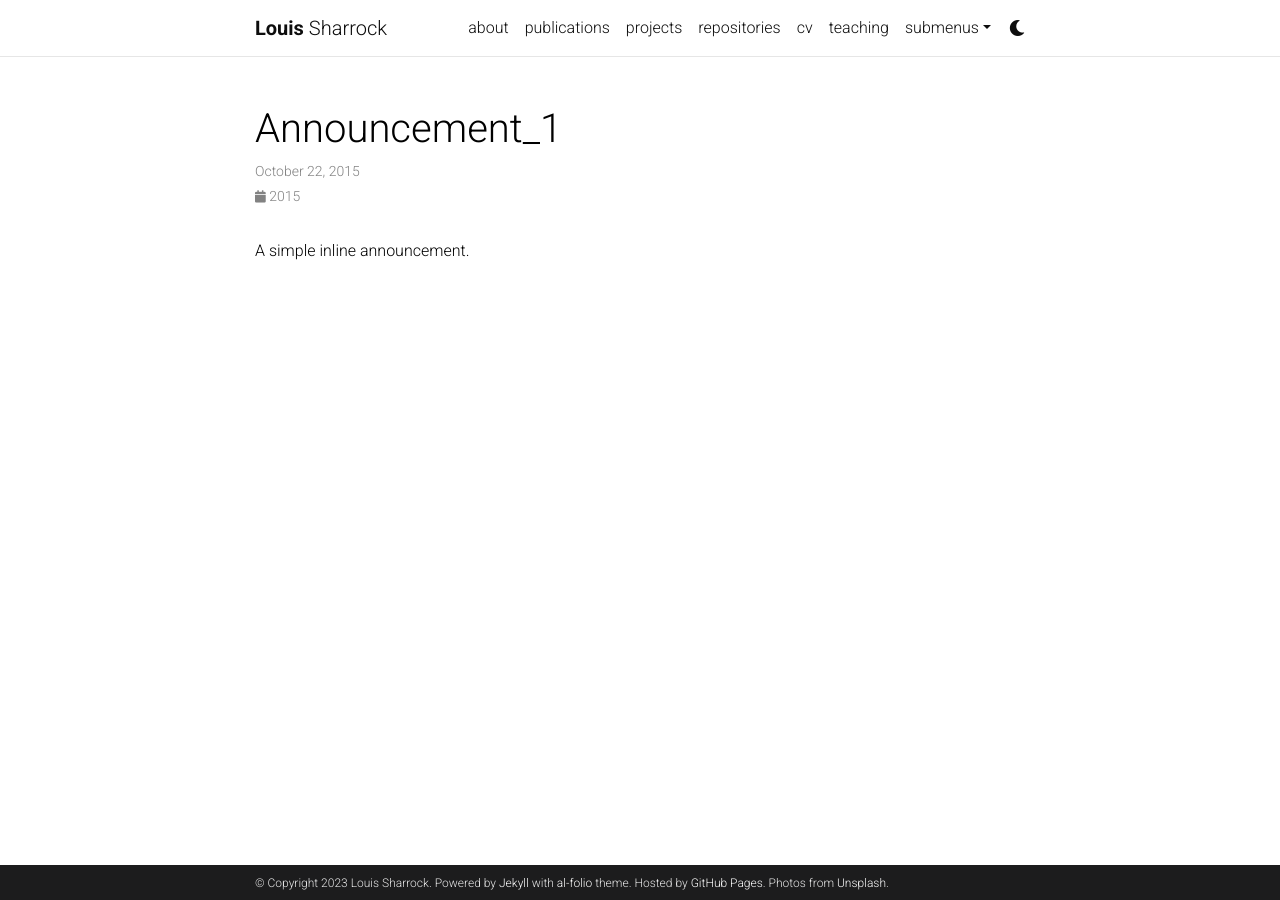
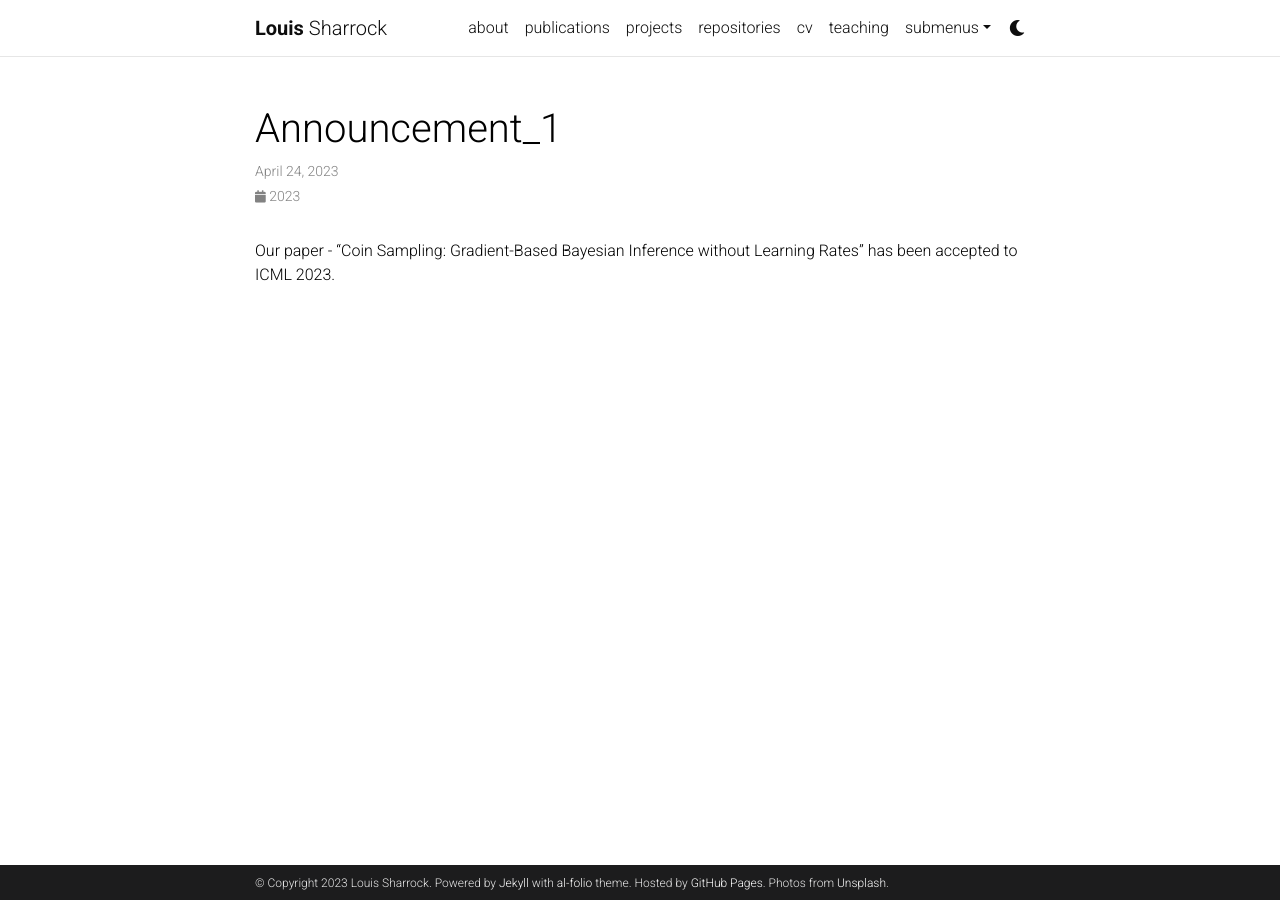
Before and after one commit to louissharrock/louissharrock.github.io, a Jekyll site: the page built from _news/announcement_1.md, in a window 1280 px wide. Built offline with Jekyll 4.4.1, drawn with Linux system fonts in a browser that asks for light colours; comment, search, counter and statistics services are not loaded; a style sheet for code colours, icons or effects is not loaded.

Commit message:
Update announcement_1.md

```diff
--- a/_news/announcement_1.md
+++ b/_news/announcement_1.md
@@ -1,8 +1,8 @@
 ---
 layout: post
-date: 2015-10-22 15:59:00-0400
+date: 2023-04-24 15:59:00-0400
 inline: true
 related_posts: false
 ---
 
-A simple inline announcement.
+Our paper - "Coin Sampling: Gradient-Based Bayesian Inference without Learning Rates" has been accepted to ICML 2023.
```
